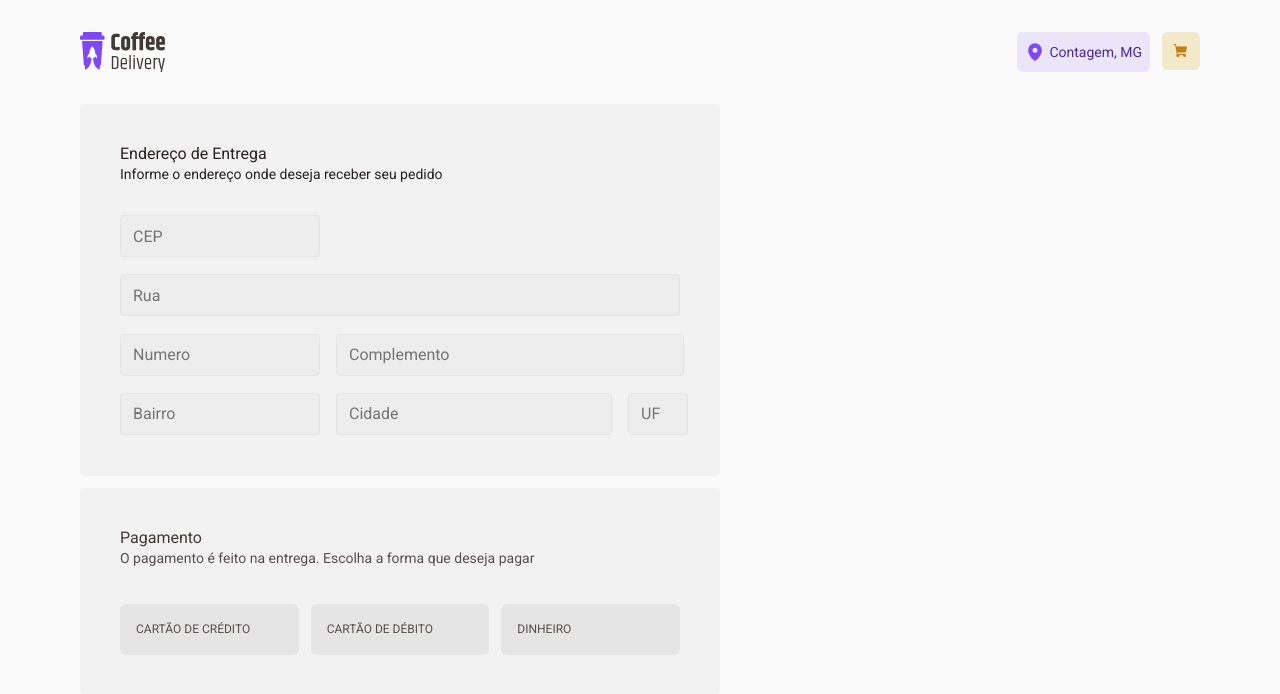
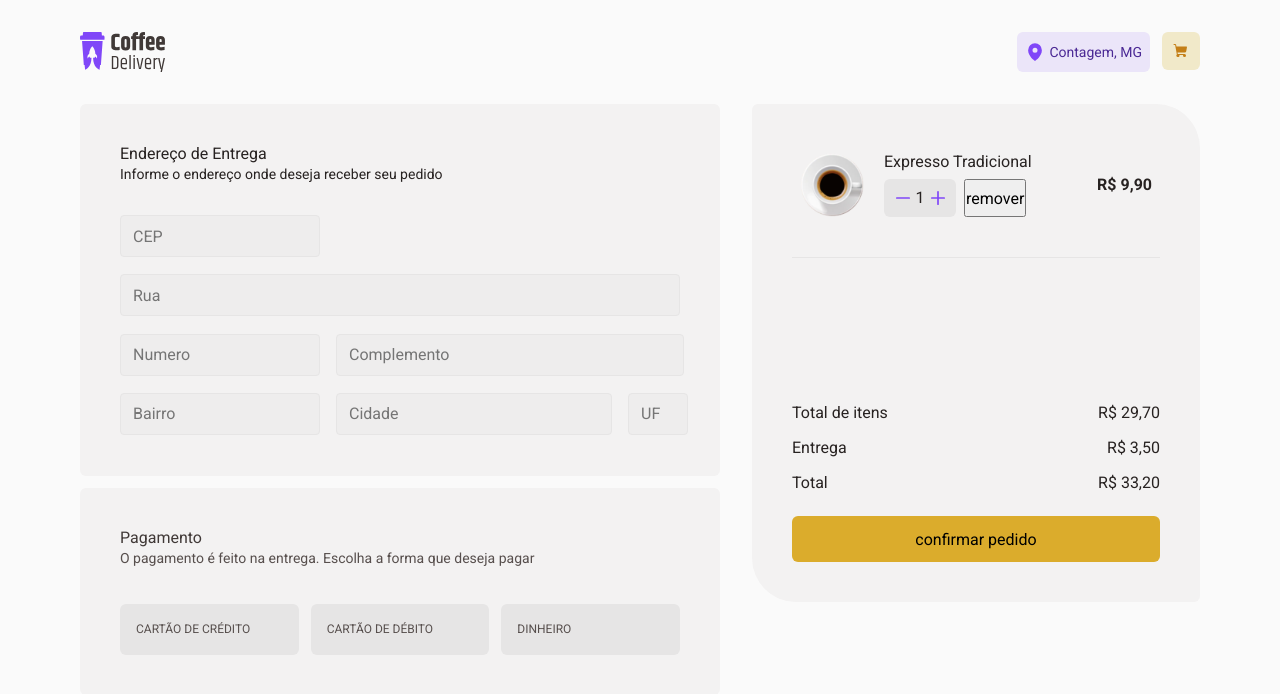
Before and after one commit to manoguii/coffee-delivery, a React (Vite) app: page /checkout in a window 1280 px wide. Shown: the top 694 px of the page. Built offline with nearby package versions, Linux system fonts and the light colour scheme.

Commit message:
:rage::rage::rage: ...

```diff
--- /dev/null
+++ b/src/pages/checkout/CoffeeCard/index.tsx
@@ -0,0 +1,25 @@
+import { PedidoContainer } from './styles'
+import ImgCoffee from '../../../assets/Image.svg'
+import { ButtonNumberCoffee } from '../../home/CardCoffee/styles'
+import { Minus, Plus } from 'phosphor-react'
+export function CardPedido() {
+  return (
+    <PedidoContainer>
+      <main>
+        <img src={ImgCoffee} alt="" />
+        <div>
+          <p>Expresso Tradicional</p>
+          <div>
+            <ButtonNumberCoffee>
+              <Minus size={18} color="#8047F8" weight="bold" />
+              <span>1</span>
+              <Plus size={18} color="#8047F8" weight="bold" />
+            </ButtonNumberCoffee>
+            <button>remover</button>
+          </div>
+        </div>
+      </main>
+      <span>R$ 9,90</span>
+    </PedidoContainer>
+  )
+}
--- /dev/null
+++ b/src/pages/checkout/CoffeeCard/styles.ts
@@ -0,0 +1,31 @@
+import styled from 'styled-components'
+
+export const PedidoContainer = styled.div`
+  display: flex;
+  width: 100%;
+  align-items: center;
+  justify-content: space-between;
+  padding: 0.5rem;
+  border-bottom: 1px solid ${(props) => props.theme.baseTheme.button};
+  padding-bottom: 2.5rem;
+  main {
+    display: flex;
+    align-items: center;
+    gap: 1.25rem;
+
+    > div > div {
+      display: flex;
+      gap: 0.5rem;
+    }
+
+    p {
+      font-size: 1rem;
+      padding-bottom: 0.5rem;
+    }
+  }
+
+  span {
+    font-size: 1rem;
+    font-weight: 700;
+  }
+`
--- a/src/pages/checkout/index.tsx
+++ b/src/pages/checkout/index.tsx
@@ -1,4 +1,8 @@
+import { CardPedido } from './CoffeeCard'
 import {
+  AsideContainer,
+  Container,
+  FooterContainer,
   FormCheckout,
   InputFormCheckoutBairro,
   InputFormCheckoutCep,
@@ -15,6 +19,7 @@ import {
 
 export function Checkout() {
   return (
+    <Container>
       <div>
         <FormCheckout action="submit">
           <div>
@@ -26,7 +31,10 @@ export function Checkout() {
             <InputFormCheckoutCep type="number" placeholder="CEP" />
             <InputFormCheckoutRua type="text" placeholder="Rua" />
             <InputFormCheckoutNumero type="number" placeholder="Numero" />
-          <InputFormCheckoutComplemento type="text" placeholder="Complemento" />
+            <InputFormCheckoutComplemento
+              type="text"
+              placeholder="Complemento"
+            />
             <InputFormCheckoutBairro type="text" placeholder="Bairro" />
             <InputFormCheckoutCidade type="text" placeholder="Cidade" />
             <InputFormCheckoutUf type="text" placeholder="UF" />
@@ -52,5 +60,24 @@ export function Checkout() {
           </ul>
         </PagamentoCheckout>
       </div>
+      <AsideContainer>
+        <CardPedido />
+        <FooterContainer>
+          <div>
+            <p>Total de itens</p>
+            <span>R$ 29,70</span>
+          </div>
+          <div>
+            <p>Entrega</p>
+            <span>R$ 3,50</span>
+          </div>
+          <div>
+            <p>Total</p>
+            <span>R$ 33,20</span>
+          </div>
+          <button>confirmar pedido</button>
+        </FooterContainer>
+      </AsideContainer>
+    </Container>
   )
 }
--- a/src/pages/checkout/styles.ts
+++ b/src/pages/checkout/styles.ts
@@ -1,4 +1,19 @@
 import styled from 'styled-components'
+
+export const Container = styled.div`
+  display: flex;
+  justify-content: space-between;
+
+  > h1 {
+    font-family: 'Baloo 2';
+    font-style: normal;
+    font-weight: 700;
+    font-size: 18px;
+    line-height: 130%;
+    margin-bottom: 1rem;
+    margin-top: 2.5rem;
+  }
+`
 
 export const FormCheckout = styled.form`
   display: flex;
@@ -125,7 +140,7 @@ export const PagamentoCheckout = styled.section`
       line-height: 130%;
       display: flex;
       align-items: center;
-      color: #403937;
+      color: ${(props) => props.theme.baseTheme.subtitle};
     }
 
     p {
@@ -136,7 +151,7 @@ export const PagamentoCheckout = styled.section`
       line-height: 130%;
       display: flex;
       align-items: center;
-      color: #574f4d;
+      color: ${(props) => props.theme.baseTheme.text};
     }
   }
 `
@@ -158,9 +173,50 @@ export const BaseLiPagamentoCheckout = styled.li`
     font-size: 12px;
     line-height: 160%;
     text-transform: uppercase;
-    color: #574f4d;
+    color: ${(props) => props.theme.baseTheme.text};
   }
 `
 export const LiPagamentoCheckoutCredito = styled(BaseLiPagamentoCheckout)``
 export const LiPagamentoCheckoutDebito = styled(BaseLiPagamentoCheckout)``
 export const LiPagamentoCheckoutDinheiro = styled(BaseLiPagamentoCheckout)``
+
+export const AsideContainer = styled.aside`
+  display: flex;
+  flex-direction: column;
+  align-items: flex-start;
+  justify-content: space-between;
+  gap: 24px;
+  width: 448px;
+  height: 498px;
+  top: 182px;
+  padding: 2.5rem;
+
+  background: ${(props) => props.theme.baseTheme.card};
+  border-radius: 6px 44px;
+`
+
+export const FooterContainer = styled.footer`
+  > button {
+    display: flex;
+    flex-direction: row;
+    justify-content: center;
+    align-items: center;
+    padding: 12px 8px;
+    gap: 4px;
+    border: none;
+    width: 368px;
+    height: 46px;
+
+    /* Brand / Yellow */
+
+    background: #dbac2c;
+    border-radius: 6px;
+    margin-top: 1.5rem;
+  }
+
+  div {
+    display: flex;
+    justify-content: space-between;
+    padding-top: 1rem;
+  }
+`
--- a/src/pages/home/CardCoffee/styles.ts
+++ b/src/pages/home/CardCoffee/styles.ts
@@ -1,7 +1,7 @@
 import styled from 'styled-components'
 
 export const ContainerCardCoffee = styled.div`
-  width: 16rem;
+  width: 16.3rem;
   height: 18rem;
   background: ${(props) => props.theme.baseTheme.card};
   border-radius: 6px 36px;
--- a/src/pages/home/styles.ts
+++ b/src/pages/home/styles.ts
@@ -3,7 +3,7 @@ import styled from 'styled-components'
 export const ContainerMain = styled.main`
   h1 {
     margin-top: 6.5rem;
-    margin-bottom: 5.125rem;
+    margin-bottom: 4.125rem;
 
     font-family: 'Baloo 2';
     font-style: normal;
@@ -16,6 +16,7 @@ export const ContainerMain = styled.main`
     display: flex;
     justify-content: space-between;
     flex-wrap: wrap;
+    /* gap: 1rem; */
   }
 `
 
```
Also changed, not shown: src/assets/Image.svg (added). Lines whose indentation alone changed are shown as unchanged.
